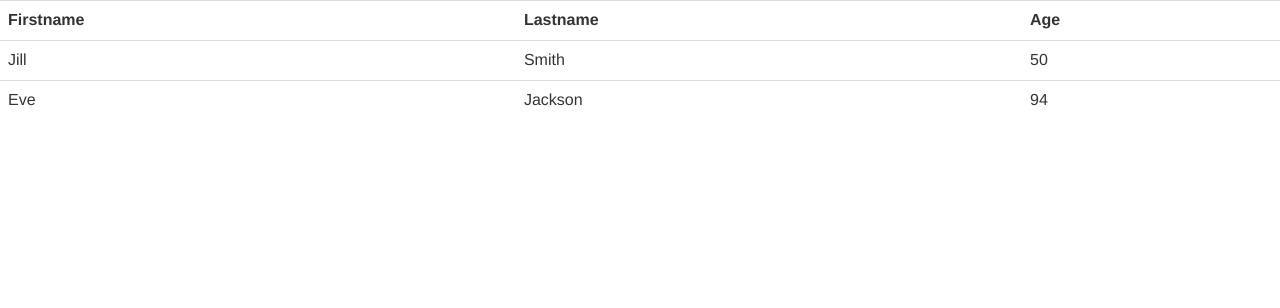
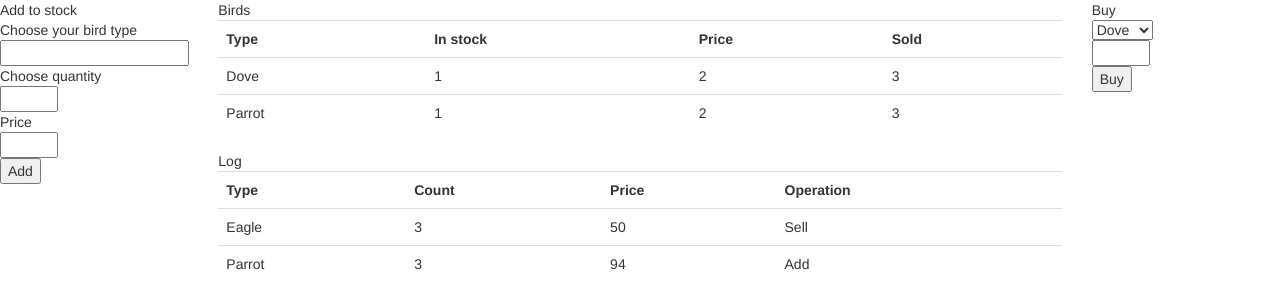
Before and after one commit to alexbezu/birds, a plain HTML site: page index.html in a window 1280 px wide. Drawn offline with nearby package versions, Linux system fonts and the light colour scheme.

Commit message:
Added store with adding and selling

```diff
--- a/birds.js
+++ b/birds.js
@@ -0,0 +1,100 @@
+//var birds = ["Dove", "Parrot", "Chicken", "Eagle"];
+
+//add class report
+//add class sells
+
+function Store() {
+    const QUANTITY = 0;
+    const PRICE = 1;
+    const SOLD = 2;
+    //var types = ["Dove", "Parrot"];
+    var store = {Dove:[1,2,3], Parrot:[1,2,3]};
+    this.getTypes = function() {
+        return Object.keys(store);
+    };
+    this.addBird = function(type, quantity, price){
+        quantity = parseInt(quantity);
+        price = parseInt(price);
+        if (!(type in store)) {
+            store[type] = [quantity, price, 0];
+        } else {
+            store[type][QUANTITY] += quantity;
+            store[type][PRICE] = price;
+        }
+    };
+    this.sellBird = function(type, quantity) {
+        quantity = parseInt(quantity);
+        if (!(type in store)) {
+            alert("No such bird!!!")
+        } else {
+            store[type][QUANTITY] -= quantity;
+            store[type][SOLD] += quantity;
+        }
+    }
+    this.getBird = function(type) {
+        if (!(type in store)) {
+            alert("No such bird!!!")
+        } else {
+            return store[type];
+        }
+    }
+}
+
+function Transactions() {
+    const SELL = 0;
+    const ADD = 1;
+    var operation = 0;
+}
+
+var fillSelect = function(store, id) {
+    var select = document.getElementById(id);
+    select.innerHTML = "";
+    store.getTypes().forEach(function(el) {
+        var option = document.createElement("option");
+        option.text = el;
+        select.add(option);
+    });
+}
+
+var fillStockTable = function(store, id) {
+    var table = document.getElementById(id);
+    table.innerHTML = '<tr><th>Type</th><th>In stock</th><th>Price</th><th>Sold</th></tr>';
+
+    store.getTypes().forEach(function(type) {
+        var bird = store.getBird(type);
+        var row = table.insertRow();
+        var c1 = row.insertCell(0);
+        c1.innerHTML = type;
+        var c2 = row.insertCell(1);
+        c2.innerHTML = bird[0];
+        var c3 = row.insertCell(2);
+        c3.innerHTML = bird[1];
+        var c4 = row.insertCell(3);
+        c4.innerHTML = bird[2];
+    });
+}
+
+var store = new Store();
+
+function addBird() {
+    var type = document.getElementById("add-type");
+    var quantity = document.getElementById("add-quantity");
+    var price = document.getElementById("add-price");
+    store.addBird(type.value, quantity.value, price.value);
+    fillSelect(store, "type-select");
+    fillStockTable(store, "stock-table");
+}
+
+function sellBird() {
+    var type = document.getElementById("type-select");
+    var quantity = document.getElementById("buy-quantity");
+    store.sellBird(type.value, quantity.value);
+    fillSelect(store, "type-select");
+    fillStockTable(store, "stock-table");
+}
+
+//fillSelect(store, "buy-select");
+fillSelect(store, "type-select");
+fillStockTable(store, "stock-table");
+
+//updateTable()
--- a/index.html
+++ b/index.html
@@ -1,28 +1,59 @@
-<html i18n-values="dir:textdirection;lang:language">
+<!DOCTYPE html>
+<html lang="en">
   <head>
+    <meta charset="utf-8">
+    <meta http-equiv="X-UA-Compatible" content="IE=edge">
+    <meta name="viewport" content="width=device-width, initial-scale=1">
+    <!-- The above 3 meta tags *must* come first in the head; any other head content must come *after* these tags -->
+    <title>Birds store</title>
     <link rel="stylesheet" href="https://maxcdn.bootstrapcdn.com/bootstrap/3.3.7/css/bootstrap.min.css" integrity="sha384-BVYiiSIFeK1dGmJRAkycuHAHRg32OmUcww7on3RYdg4Va+PmSTsz/K68vbdEjh4u" crossorigin="anonymous">
-<script src="birds.js"></script>
   </head>
 <body>
 
+<div class="row">
+  <div class="col-md-2">
+    <div>Add to stock</div>
+    <div>Choose your bird type <input type="text" id="add-type"></div>
+    <div>Choose quantity <br> <input type="number" id="add-quantity" min="1" max="50"></div>
+    <div>Price <br> <input type="number" id="add-price" min="1" max="50"></div>
+    <div><button onclick="addBird()">Add</button></div>
+  </div>
+  <div class="col-md-8">
+  <div>Birds</div>
+    <table class="table" id="stock-table">
+    </table>
+  <div>Log</div>
     <table class="table">
       <tr>
-    <th>Firstname</th>
-    <th>Lastname</th>
-    <th>Age</th>
+        <th>Type</th>
+        <th>Count</th>
+        <th>Price</th>
+        <th>Operation</th>
       </tr>
       <tr>
-    <td>Jill</td>
-    <td>Smith</td>
+        <td>Eagle</td>
+        <td>3</td>
         <td>50</td>
+        <td>Sell</td>
       </tr>
       <tr>
-    <td>Eve</td>
-    <td>Jackson</td>
+        <td>Parrot</td>
+        <td>3</td>
         <td>94</td>
+        <td>Add</td>
       </tr>
     </table>
+  </div>
+  <div class="col-md-2">
+    <div>Buy</div>
+    <div><select id="type-select">
+      </select></div>
+      <div><input type="number" id="buy-quantity" min="1" max="50"></div>
+      <div><button onclick="sellBird()">Buy</button></div>
+  </div>
+</div>
 
+<script src="birds.js"></script>
 </body>
 
 </html>
```
Lines whose indentation alone changed are shown as unchanged.
